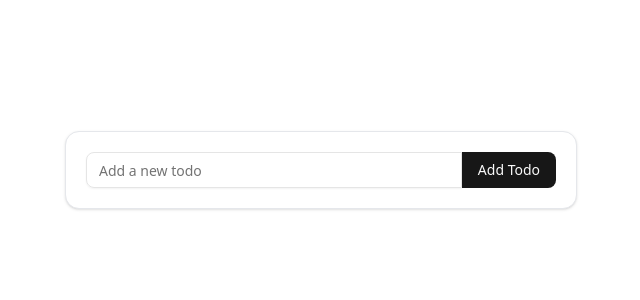
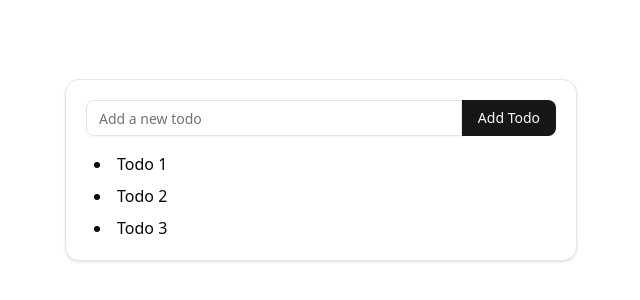
Before and after one commit to dominikw123/portfolio.todo-list-app, a React (Vite) app: page / in a window 1280 px wide. Shown: the part 230-530 px from the top of the page, without its empty margins (319-959 px from the left). Built offline with nearby package versions, Linux system fonts and the light colour scheme.

Commit message:
feature: todo list component

```diff
--- a/src/App.tsx
+++ b/src/App.tsx
@@ -1,11 +1,13 @@
 import TodoListWrapper from "./components/TodoListWrapper";
 import TodoInput from "./components/TodoInput";
+import TodoList from "./components/TodoList";
 
 export default function App() {
   return (
     <main className="p-0 flex items-center justify-center w-full min-h-screen overflow-x-hidden sm:p-10">
       <TodoListWrapper>
         <TodoInput />
+        <TodoList />
       </TodoListWrapper>
     </main>
   );
--- /dev/null
+++ b/src/components/TodoList.tsx
@@ -0,0 +1,9 @@
+export default function TodoList() {
+  return (
+    <ul className="flex flex-col gap-2 list-disc list-inside ml-2">
+      <li>Todo 1</li>
+      <li>Todo 2</li>
+      <li>Todo 3</li>
+    </ul>
+  );
+}
```
